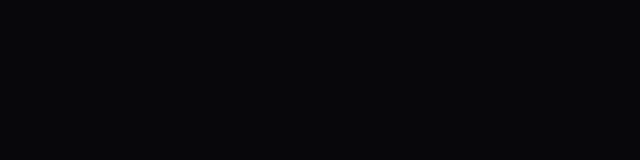
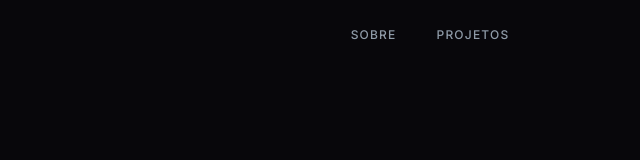
Before and after one commit to eduardobuba21/eduardo-buba-dev, a Next.js app: page / in a window 1280 px wide. Shown: the top 160 px of the page, without its empty margins (210-850 px from the left). Built offline with nearby package versions, Linux system fonts and the light colour scheme.

Commit message:
feat: navbar init

```diff
--- a/app/page.tsx
+++ b/app/page.tsx
@@ -4,6 +4,7 @@
 import styled from 'styled-components';
 import { Inter } from 'next/font/google';
 import Footer from '@/components/Footer';
+import Navbar from '@/components/Navbar';
 const inter = Inter({ subsets: ['latin'] });
 
 /* ---------------------------------------------------------------------- */
@@ -11,6 +12,8 @@
 export default function Home() {
   return (
     <Wrapper>
+      <Navbar />
+
       <Container>
         <PostContent>
           <PostContainer>
--- /dev/null
+++ b/components/Navbar.tsx
@@ -0,0 +1,194 @@
+'use client';
+
+import { useState } from 'react';
+import { mq } from '@/utils/theme';
+import styled from 'styled-components';
+import { AnimatePresence, motion } from 'framer-motion';
+import { usePathname } from 'next/navigation';
+
+/* ---------------------------------------------------------------------- */
+
+type PathItem = {
+  path: string;
+  label: string;
+};
+
+const paths: PathItem[] = [
+  { path: 'about', label: 'Sobre' },
+  { path: 'projects', label: 'Projetos' },
+];
+
+/* ---------------------------------------------------------------------- */
+
+export default function Navbar() {
+  const pathname = usePathname();
+  const [hovered, setHovered] = useState('');
+
+  return (
+    <Header>
+      {/* <Link href="/" passHref>
+        <ButtonLogo>B</ButtonLogo>
+      </Link> */}
+
+      <Nav>
+        <List>
+          {paths.map((item) => {
+            const { path, label } = item;
+            const isHovered = hovered === path;
+
+            return (
+              <li key={path}>
+                {/* <Link href={path} passHref> */}
+                <Anchor>
+                  <NavContainer
+                    onHoverStart={() => setHovered(path)}
+                    onHoverEnd={() => setHovered('')}
+                    style={
+                      pathname === path
+                        ? {
+                            color: 'var(--colors-text-primary)',
+                            // '&::after': { opacity: 1 },
+                          }
+                        : {}
+                    }
+                  >
+                    <AnimatePresence>
+                      {isHovered && (
+                        <NavHovered
+                          layoutId="nav"
+                          initial={{ opacity: 0 }}
+                          animate={{ opacity: 1 }}
+                          exit={{ opacity: 0 }}
+                        />
+                      )}
+                    </AnimatePresence>
+
+                    {label}
+                  </NavContainer>
+                </Anchor>
+                {/* </Link> */}
+              </li>
+            );
+          })}
+        </List>
+      </Nav>
+    </Header>
+  );
+}
+
+/* ---------------------------------------------------------------------- */
+
+const Header = styled.header`
+  display: flex;
+  align-items: center;
+  color: white;
+  font-size: 12px;
+  min-height: 59px;
+  width: 100%;
+  flex-wrap: wrap;
+  position: absolute;
+  top: 0;
+  z-index: 3;
+  margin-top: 13px;
+  ${mq[1]} {
+    margin-top: 0;
+  }
+`;
+
+const ButtonHeader = styled.div`
+  appearance: none;
+  background: transparent;
+  border: none;
+  border-radius: var(--border-radius);
+  color: white;
+  cursor: pointer;
+  height: 34px;
+  padding: 0 10px;
+  transition: background var(--duration) ease-in-out;
+  &:focus {
+    background: var(--colors-hover);
+  }
+`;
+
+const ButtonLogo = styled(ButtonHeader)`
+  font-weight: 700;
+  font-size: 32px;
+  text-decoration: none;
+  margin-left: 12px;
+`;
+
+const Nav = styled.nav`
+  text-align: center;
+  flex: 1;
+  order: 2;
+  flex-basis: 100%;
+  ${mq[1]} {
+    order: 0;
+    flex-basis: initial;
+  }
+  ${mq[2]} {
+    overflow-x: scroll;
+    overflow-y: hidden;
+  }
+`;
+
+const List = styled.ul`
+  margin: 0;
+  padding: 0;
+  list-style: none;
+  display: inline-flex;
+  position: relative;
+  top: 5px;
+  ${mq[1]} {
+    justify-content: space-around;
+  }
+`;
+
+const Anchor = styled.a`
+  border: 0;
+  position: relative;
+  &:hover,
+  &:focus {
+    opacity: 1;
+  }
+`;
+
+const NavContainer = styled(motion.span)`
+  color: var(--colors-text-secondary);
+  cursor: pointer;
+  display: inline-block;
+  font-size: 12px;
+  font-weight: 500;
+  letter-spacing: 1.2px;
+  padding: 20px;
+  text-decoration: none;
+  text-transform: uppercase;
+  transition: color var(--duration) ease-in-out;
+  &:hover {
+    color: var(--colors-text-primary);
+  }
+  &::after {
+    content: '';
+    position: absolute;
+    margin: 0px auto;
+    top: 18px;
+    left: 0px;
+    right: 0px;
+    height: 1px;
+    width: 20px;
+    background: rgb(255, 255, 255);
+    opacity: 0;
+    transition: opacity var(--duration) ease-in-out;
+  }
+`;
+
+const NavHovered = styled(motion.span)`
+  position: absolute;
+  top: -13px;
+  left: 0;
+  right: 0;
+  background: var(--colors-hover);
+  padding: 20px;
+  border-radius: var(--border-radius);
+  z-index: -1;
+`;
--- a/package.json
+++ b/package.json
@@ -15,6 +15,7 @@
     "@types/styled-components": "^5.1.26",
     "eslint": "8.35.0",
     "eslint-config-next": "13.2.3",
+    "framer-motion": "^10.8.4",
     "next": "13.2.3",
     "react": "18.2.0",
     "react-dom": "18.2.0",
```
Also changed, not shown: 1 other file (tests, documents, lock files or other folders).
